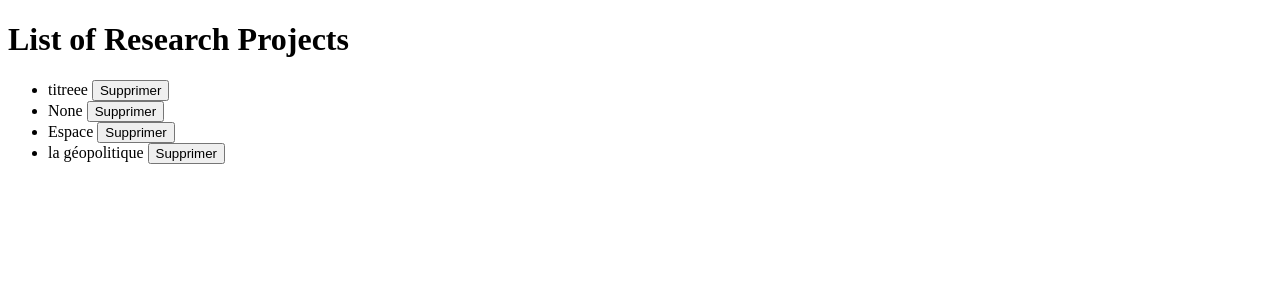
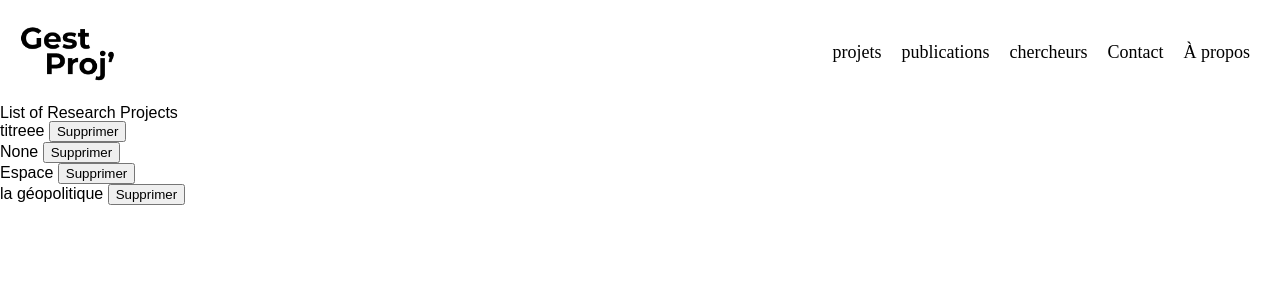
Before and after one commit to TanguyMorel/td-djangorestapi-MOREL-TANGUY, a Django app: page /projects/ in a window 1280 px wide. Shown: the top 300 px of the page. Run offline with Django 5.2, Linux system fonts and the light colour scheme; data comes from the database, SQL or seed files in the repository.

Commit message:
add: navbar on project page

```diff
--- /dev/null
+++ b/projects/static/css/projet_list.css
@@ -0,0 +1,33 @@
+header {
+  width: 100%;
+  height: fit-content;
+}
+
+header nav {
+  display: flex;
+  justify-content: space-between;
+  padding: 20px;
+}
+
+nav img {
+  width: 100px;
+  height: auto;
+}
+
+nav ul {
+  display: flex;
+  width: fit-content;
+  justify-content: space-evenly;
+  align-items: center;
+}
+
+nav ul li {
+  padding: 0 10px;
+}
+
+nav ul li a {
+  text-decoration: none;
+  color: black;
+  font-size: 18px;
+  font-family: "montserrat";
+}
--- a/projects/templates/projects/projects_list.html
+++ b/projects/templates/projects/projects_list.html
@@ -1,10 +1,36 @@
+{% load static %}
 <!DOCTYPE html>
 <html lang="en">
   <head>
     <meta charset="UTF-8" />
-    <title>Project List</title>
+    <title>Liste des projets</title>
+    <link rel="stylesheet" href="{% static 'css/projet_list.css' %}" />
+    <link rel="stylesheet" href="{% static 'css/reset.css' %}" />
   </head>
   <body>
+    <header>
+      <nav>
+        <a href="#">
+          <img
+            src="{% static 'images/logo.png' %}"
+            alt="Logo de l'application"
+          />
+        </a>
+        <ul>
+          <li>
+            <a href="{% url 'projects_list' %}">projets</a>
+          </li>
+          <li>
+            <a href="{% url 'publication_list' %}">publications</a>
+          </li>
+          <li>
+            <a href="{% url 'researchers_list' %}">chercheurs</a>
+          </li>
+          <li><a href="#"> Contact </a></li>
+          <li><a href="#"> À propos </a></li>
+        </ul>
+      </nav>
+    </header>
     <h1>List of Research Projects</h1>
     <ul>
       {% for project in projects %}
```
